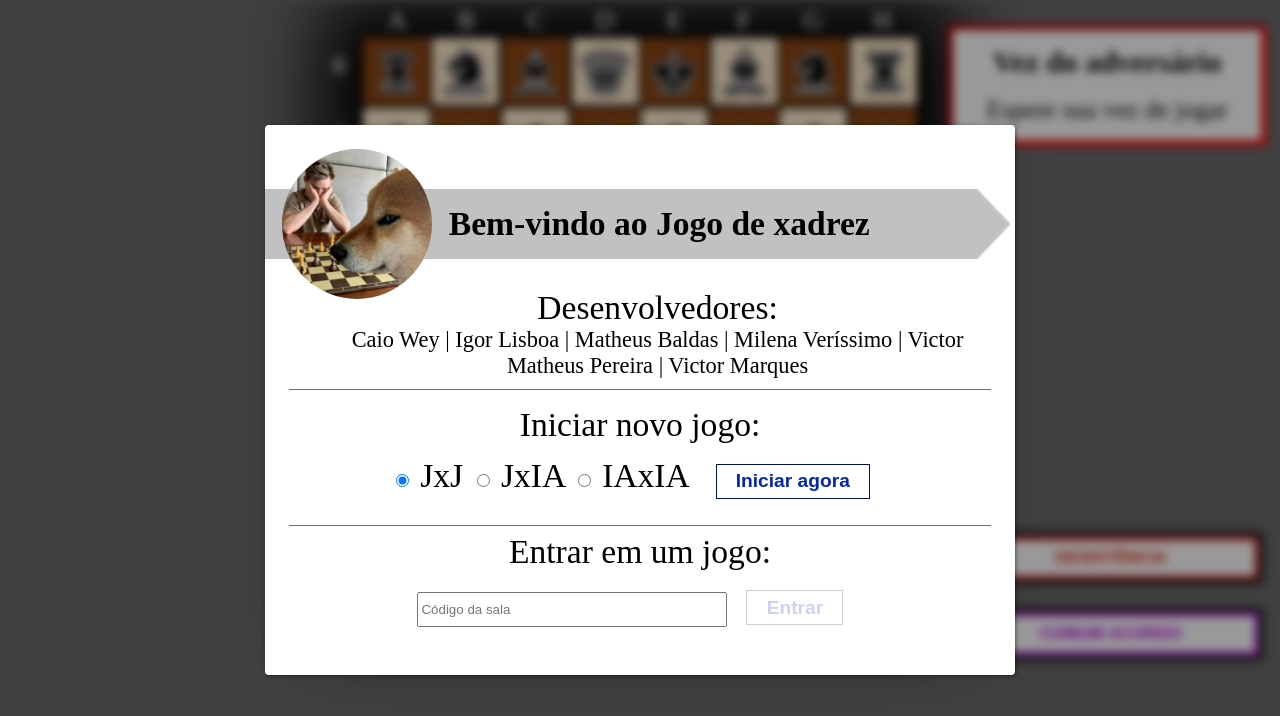
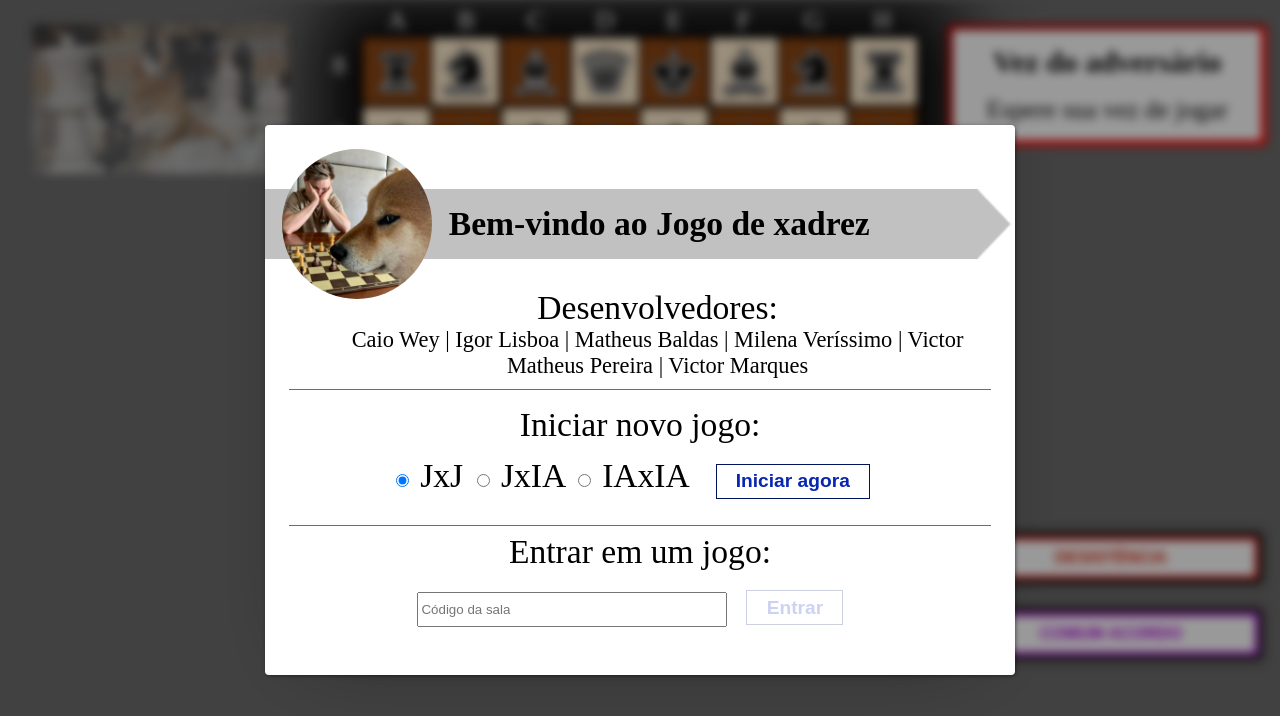
Before and after one commit to igor-lisboa/tcc00339-gpms-xadrez-frontend, a Vue app: page / in a window 1280 px wide. Shown: the top 716 px of the page. Built offline with nearby package versions, Linux system fonts and the light colour scheme; no server answers.

Commit message:
Inclusão de div de informações

```diff
--- a/src/components/Chess.vue
+++ b/src/components/Chess.vue
@@ -199,6 +199,11 @@
                     <div id="G8" @click ="getPosition($event)" :style="{ backgroundImage: 'url(' + require('@/assets/imgs/pecas/cavalo_preto.png') + ')' }"></div>
                     <div id="H8" @click ="getPosition($event)" :style="{ backgroundImage: 'url(' + require('@/assets/imgs/pecas/torre_preto.png') + ')' }"></div>
                 </div>
+            </div>
+
+            <div class="informations">
+                <img src="../assets/imgs/dog_in_chess.png">
+                <h3 v-if="this.idGame">SALA {{this.idGame}}</h3>
             </div>
 
             <div class="turn">
@@ -845,15 +850,46 @@
         cursor: pointer;
         box-shadow: 0 0 0.5vw 0.3vw black;
     }
-    .emp{
+    .emp
+    {
         background-color: white;
         border: 0.3vw solid #cd07ff;
         color: #af05da;
     }
-    .des{
+    .des
+    {
         background-color: white;
         border: 0.3vw solid #f80606;
         color: #db2209;
 
     }
+    /****************** card de turno ************************/
+    .informations
+    {
+        float: right;
+        text-align: center;
+        font-size: 2vw;
+        justify-content: space-between;
+        display: flex;
+        position: absolute;
+        width: 25%;
+        padding-bottom: 38%;
+        top: 3%;
+        display: block;
+    }
+    .informations img
+    {
+        margin: 0 0.5em 0 0.5em;
+        width: 20vw;
+        border-radius: 0.4vw;
+        opacity: 0.5;
+    }
+    .informations img:hover {
+        opacity: 1.0;
+    }
+    .informations h3
+    {
+        color:white;
+        text-shadow: 1px 1px 2px black, 0 0 1em black, 0 0 0.2em black;
+    }
 </style>
```
Also changed, not shown: src/assets/imgs/dog_in_chess.png (added).
